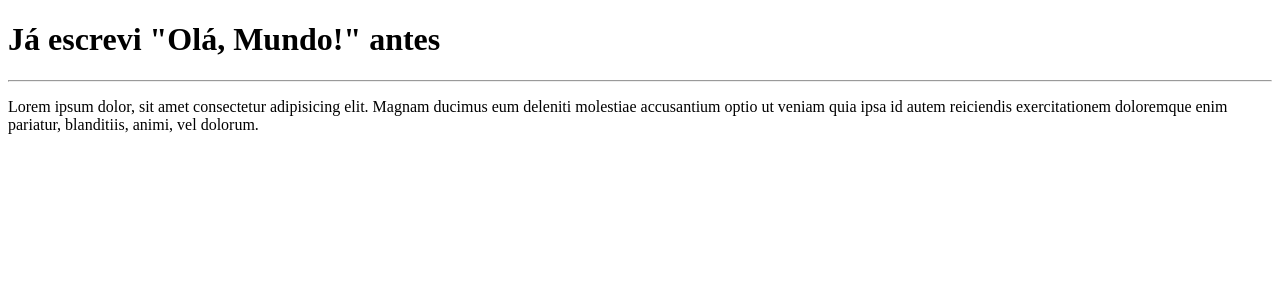
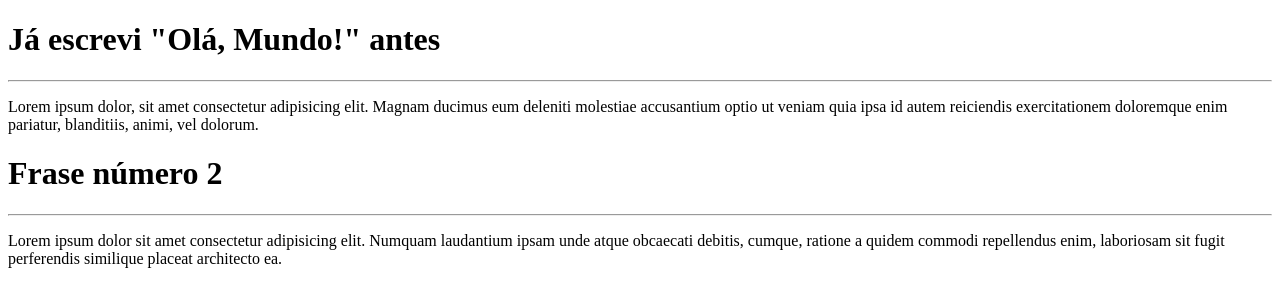
Before and after one commit to Eryond/Guanabara, a plain HTML site: page SiteDaAula/index.html in a window 1280 px wide. Drawn offline with Linux system fonts and the light colour scheme.

Commit message:
Adicionei mais um parágrafo

```diff
--- a/SiteDaAula/index.html
+++ b/SiteDaAula/index.html
@@ -9,5 +9,8 @@
   <h1>Já escrevi "Olá, Mundo!" antes</h1>
   <hr>
   <p>Lorem ipsum dolor, sit amet consectetur adipisicing elit. Magnam ducimus eum deleniti molestiae accusantium optio ut veniam quia ipsa id autem reiciendis exercitationem doloremque enim pariatur, blanditiis, animi, vel dolorum.</p>
+  <h1>Frase número 2</h1>
+  <hr>
+  <p>Lorem ipsum dolor sit amet consectetur adipisicing elit. Numquam laudantium ipsam unde atque obcaecati debitis, cumque, ratione a quidem commodi repellendus enim, laboriosam sit fugit perferendis similique placeat architecto ea.<p>
 </body>
 </html>
```
